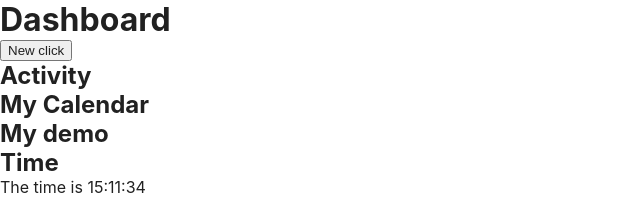
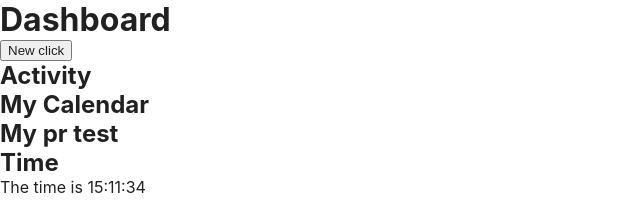
Before and after one commit to OJPARKINSON/nextjs-playground, a Next.js app: page / in a window 1280 px wide. Shown: the top 200 px of the page, without its empty margins (0-640 px from the left). Built offline with nearby package versions, Linux system fonts and the light colour scheme.

Commit message:
preview test

```diff
--- a/next.config.js
+++ b/next.config.js
@@ -2,6 +2,6 @@
 const nextConfig = {
   reactStrictMode: true,
   swcMinify: true,
-}
+};
 
-module.exports = nextConfig
+module.exports = nextConfig;
--- a/pages/index.tsx
+++ b/pages/index.tsx
@@ -29,7 +29,7 @@ export default function Home() {
         </div>
         <div className="grid gap-2 grid-cols-9">
           <Card className="bg-white h-80 col-start-1 col-end-6 w-full dark:text-white">
-            <h2>My demo</h2>
+            <h2>My pr test</h2>
           </Card>
           <Card className="h-80 col-start-6 col-end-8 bg-lightBlue p-2">
             <h2 className="text-white">Time</h2>
```
